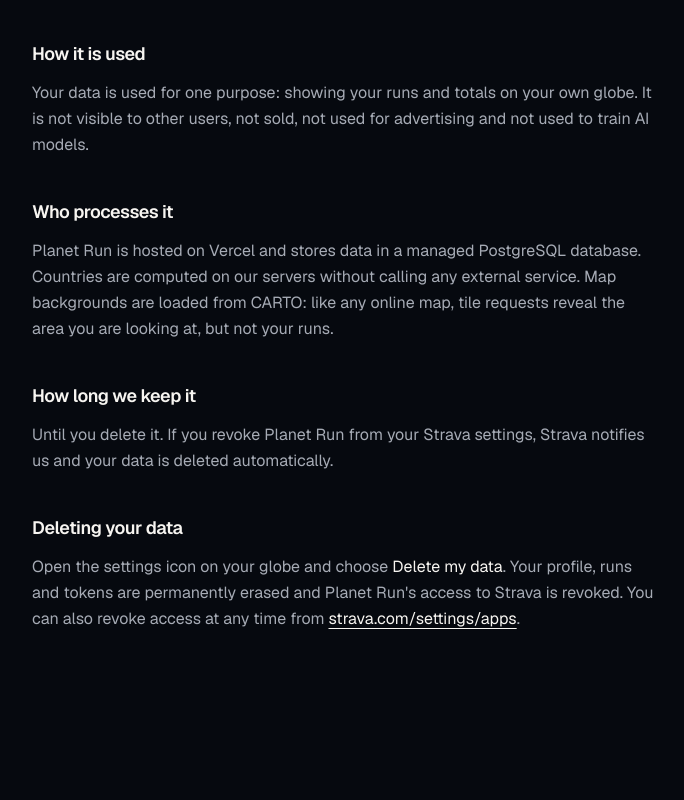
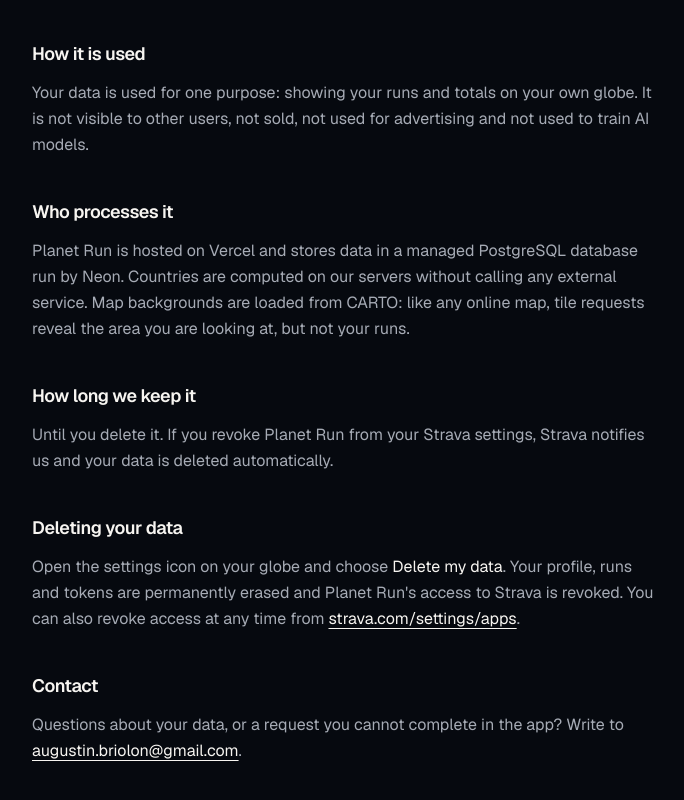
Before and after one commit to AugustinBriolon/PLANET-RUN, a Next.js app: page /privacy in a window 1280 px wide. Shown: the part 546-1346 px from the top of the page, without its empty margins (296-980 px from the left). Before the commit the page ends 1242 px from the top, so only its background shows below. Built offline with nearby package versions, Linux system fonts and the light colour scheme.

Commit message:
feat: publish a contact email in the privacy policy

```diff
--- a/src/app/privacy/page.tsx
+++ b/src/app/privacy/page.tsx
@@ -11,6 +11,9 @@ export const metadata: Metadata = {
 };
 
 const LAST_UPDATED = "September 16, 2026";
+const CONTACT_EMAIL = "augustin.briolon@gmail.com";
+const INLINE_LINK_CLASS =
+  "text-foreground underline underline-offset-4 outline-none hover:text-ember focus-visible:ring-2 focus-visible:ring-ring";
 
 function PolicySection({ title, children }: { title: string; children: ReactNode }) {
   return (
@@ -69,9 +72,9 @@ export default function PrivacyPage() {
 
       <PolicySection title="Who processes it">
         <p>
-          Planet Run is hosted on Vercel and stores data in a managed PostgreSQL database. Countries are computed on our
-          servers without calling any external service. Map backgrounds are loaded from CARTO: like any online map, tile
-          requests reveal the area you are looking at, but not your runs.
+          Planet Run is hosted on Vercel and stores data in a managed PostgreSQL database run by Neon. Countries are
+          computed on our servers without calling any external service. Map backgrounds are loaded from CARTO: like any
+          online map, tile requests reveal the area you are looking at, but not your runs.
         </p>
       </PolicySection>
 
@@ -87,11 +90,18 @@ export default function PrivacyPage() {
           Open the settings icon on your globe and choose <span className="text-foreground">Delete my data</span>. Your
           profile, runs and tokens are permanently erased and Planet Run&apos;s access to Strava is revoked. You can
           also revoke access at any time from{" "}
-          <a
-            href="https://www.strava.com/settings/apps"
-            className="text-foreground underline underline-offset-4 outline-none hover:text-ember focus-visible:ring-2 focus-visible:ring-ring"
-          >
+          <a href="https://www.strava.com/settings/apps" className={INLINE_LINK_CLASS}>
             strava.com/settings/apps
+          </a>
+          .
+        </p>
+      </PolicySection>
+
+      <PolicySection title="Contact">
+        <p>
+          Questions about your data, or a request you cannot complete in the app? Write to{" "}
+          <a href={`mailto:${CONTACT_EMAIL}`} className={INLINE_LINK_CLASS}>
+            {CONTACT_EMAIL}
           </a>
           .
         </p>
```
Also changed, not shown: 1 other file (tests, documents, lock files or other folders).
